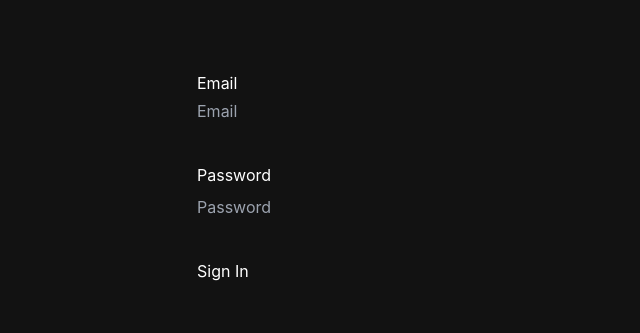
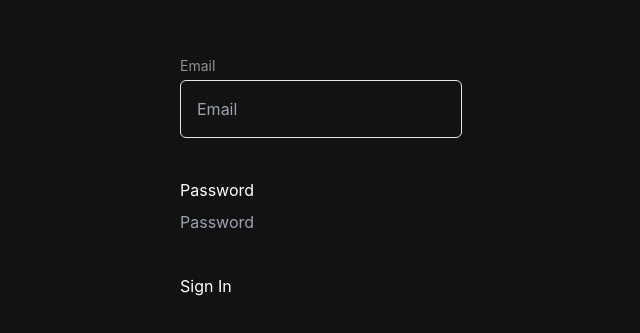
Before and after one commit to dariametelitsa/TryingNextJs, a Next.js app: page /auth/login in a window 1280 px wide. Shown: the part 223-556 px from the top of the page, without its empty margins (319-959 px from the left). Built offline with nearby package versions, Linux system fonts and the light colour scheme.

Commit message:
feat: added text-field

```diff
--- /dev/null
+++ b/src/components/text-field/Text-field.tsx
@@ -0,0 +1,24 @@
+// @flow
+import * as React from 'react';
+import { ComponentPropsWithoutRef, ElementRef, forwardRef, ReactNode, useId } from 'react';
+import { cn } from "@/utils/cn";
+
+type Props = ComponentPropsWithoutRef<'input'> & {
+    errorMessage?: string
+    label?: ReactNode
+};
+export const TextField = forwardRef<ElementRef<'input'>,Props>(({errorMessage, label, className, id, ...rest}: Props, ref) => {
+    const generatedId = useId();
+    const idToUse = id ?? generatedId;
+    return (
+        <>
+            <label htmlFor={idToUse}
+                   className={'text-sm text-light-900'}>{label}</label>
+            <input
+                {...rest}
+                className={cn('rounded-md p-4 border')}
+                id={idToUse}/>
+            {errorMessage && <p className={'text-red-500 text-sm'}>{errorMessage}</p>}
+        </>
+    );
+})
--- a/src/pages/auth/login.tsx
+++ b/src/pages/auth/login.tsx
@@ -1,6 +1,7 @@
-import {z} from 'zod';
+import { z } from 'zod';
 import { useForm } from "react-hook-form";
-import {zodResolver} from '@hookform/resolvers/zod'
+import { zodResolver } from '@hookform/resolvers/zod'
+import { TextField } from "@/components/text-field/Text-field";
 
 // const emailRegex = new RegExp(/^((?!\.)[\w-_.]*[^.])(@\w+)(\.\w+(\.\w+)?[^.\W])$/gim);
 
@@ -10,21 +11,15 @@ type LoginFields = {
 }
 
 const loginSchema = z.object({
-    email: z.string().email(),
-    password: z.string().min(3)
+    email: z.string().email('Неверный адрес'),
+    password: z.string().min(3),
 })
 
 export default function Login() {
-    const {handleSubmit, register, formState: {errors}} = useForm<LoginFields>({resolver: zodResolver(loginSchema)} );
+    const {handleSubmit, register, formState: {errors}} = useForm<LoginFields>({resolver: zodResolver(loginSchema)});
 
     const onSubmit = handleSubmit((data) => {
         console.log(data);
-    //     try{
-    //         const parsed = loginSchema.parse(data);
-    //         console.log(parsed);
-    //     } catch (e) {
-    //         console.log('Validation errors', e)
-    //     }
     })
 
 
@@ -32,22 +27,21 @@ export default function Login() {
         <div className={'h-screen grid place-items-center'}>
             <form onSubmit={onSubmit} className={'space-y-10'}>
                 <div className={'flex flex-col gap-1'}>
-                    <label htmlFor={'email-input'}>Email</label>
-                    <input id={'email-input'}
-                           {...register('email', {
-                             // pattern: {value: emailRegex, message: 'Please enter a valid email'},
-                             // required: 'Email is required',
-                           })}
-                           placeholder={'Email'}/>
-                    {errors.email && <p className={'text-red-500 text-sm'}>{errors.email.message}</p>}
+                    <TextField label={'Email'}
+                               placeholder={'Email'}
+                               errorMessage={errors.email?.message}
+                               {...register('email')}
+                    />
+                    {/*<label htmlFor={'email-input'}>Email</label>*/}
+                    {/*<input id={'email-input'}*/}
+                    {/*       {...register('email')}*/}
+                    {/*       placeholder={'Email'}/>*/}
+                    {/*{errors.email && <p className={'text-red-500 text-sm'}>{errors.email.message}</p>}*/}
                 </div>
                 <div className={'flex flex-col gap-2'}>
                     <label htmlFor={'password-input'}>Password</label>
                     <input id={'password-input'}
-                           {...register('password', {
-                               // minLength: {value: 3, message: 'Password has to be longer than 3 characters'},
-                               // required: 'Password is required',
-                           })}
+                           {...register('password')}
                            placeholder={'Password'}/>
                     {errors.password && <p className={'text-red-500 text-sm'}>{errors.password.message}</p>}
                 </div>
```
